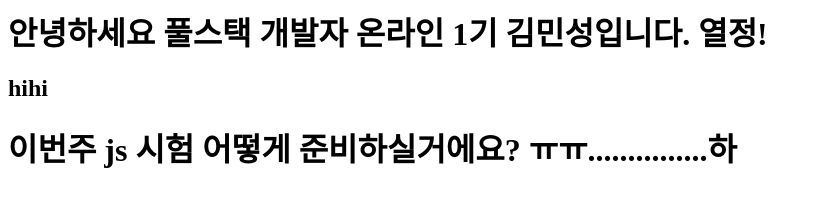
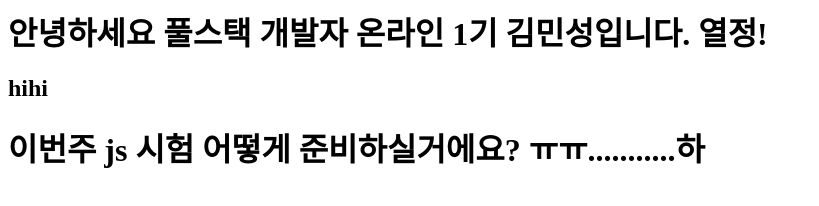
Before and after one commit to Minseongkimm/git_practice, a plain HTML site: page index.html in a window 1280 px wide. Shown: the whole page, without its empty margins (0-819 px from the left). Drawn offline with Linux system fonts and the light colour scheme.

Commit message:
js 준비에 대하여

```diff
--- a/index.html
+++ b/index.html
@@ -1,5 +1,5 @@
 <h1>안녕하세요 풀스택 개발자 온라인 1기 김민성입니다. 열정!</h1>
 <div>
     <h2>hihi</h2>
-    <h1>이번주 js 시험 어떻게 준비하실거에요? ㅠㅠ...............하</h1>
+    <h1>이번주 js 시험 어떻게 준비하실거에요? ㅠㅠ...........하</h1>
 </div>
```
